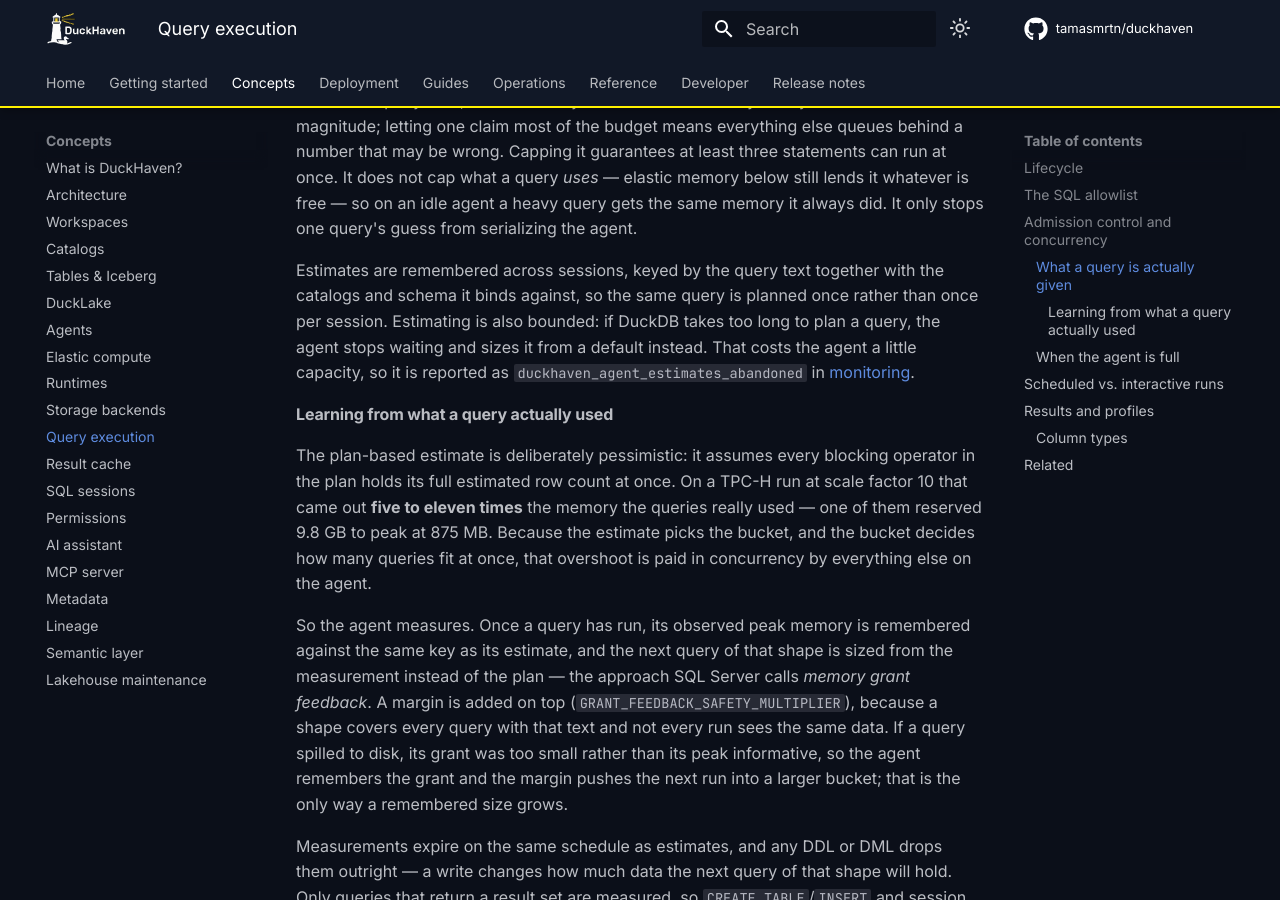
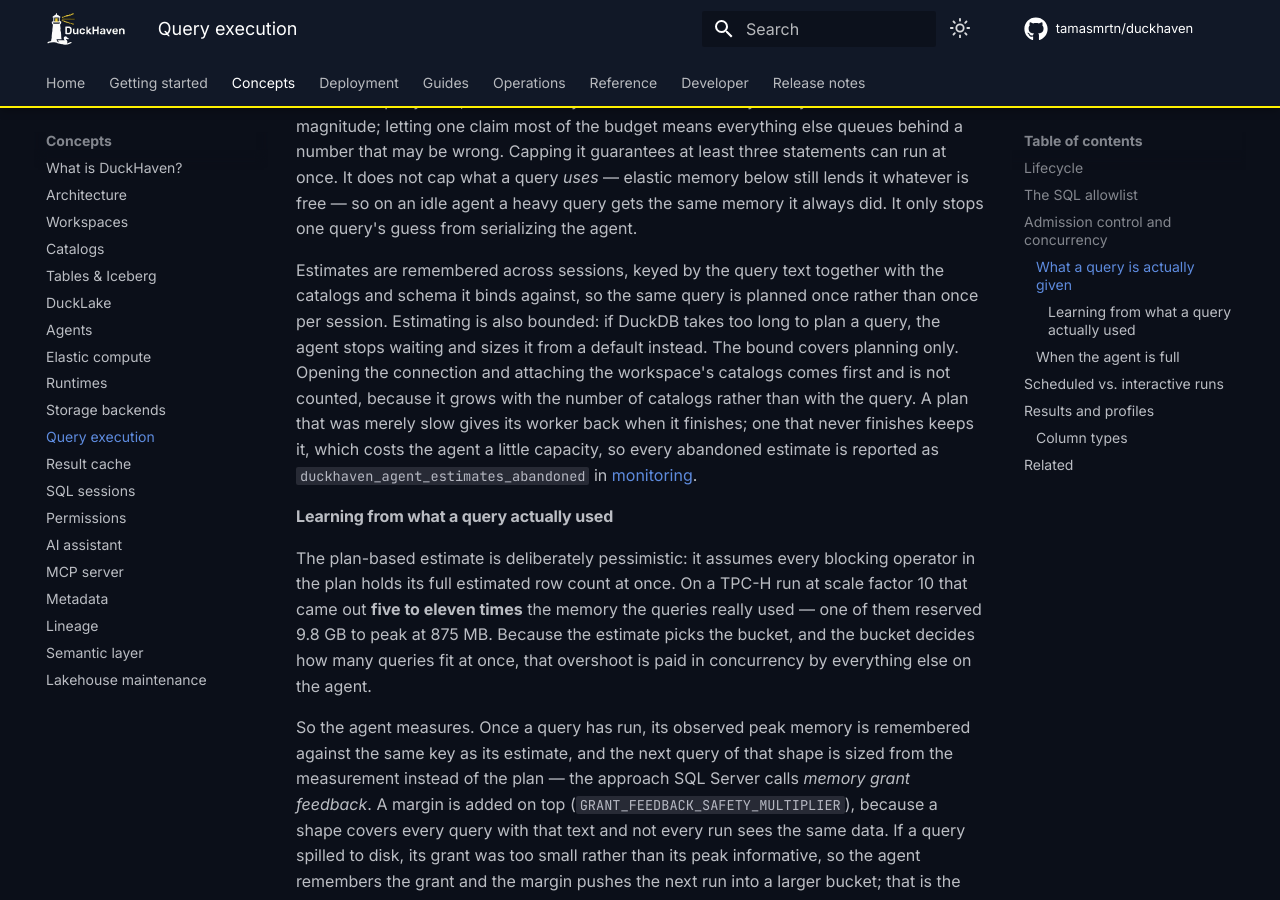
Before and after one commit to tamasmrtn/duckhaven, an MkDocs documentation site: the page built from docs/concepts/query-execution.md, in a window 1280 px wide and 900 px high, scrolled down 1451 px. Built offline with MkDocs 1.6.1 and Material for MkDocs 9.7.7, drawn with Linux system fonts in a browser that asks for light colours; comment, search, counter and statistics services are not loaded.

Commit message:
Document that only a stuck planner keeps its estimate worker

```diff
--- a/docs/concepts/query-execution.md
+++ b/docs/concepts/query-execution.md
@@ -51,8 +51,11 @@ memory it always did. It only stops one query's guess from serializing the agent
 
 Estimates are remembered across sessions, keyed by the query text together with the catalogs and schema it binds
 against, so the same query is planned once rather than once per session. Estimating is also bounded: if DuckDB takes
-too long to plan a query, the agent stops waiting and sizes it from a default instead. That costs the agent a little
-capacity, so it is reported as `duckhaven_agent_estimates_abandoned` in [monitoring](../operations/monitoring.md).
+too long to plan a query, the agent stops waiting and sizes it from a default instead. The bound covers planning
+only. Opening the connection and attaching the workspace's catalogs comes first and is not counted, because it grows
+with the number of catalogs rather than with the query. A plan that was merely slow gives its worker back when it
+finishes; one that never finishes keeps it, which costs the agent a little capacity, so every abandoned estimate is
+reported as `duckhaven_agent_estimates_abandoned` in [monitoring](../operations/monitoring.md).
 
 #### Learning from what a query actually used
 
```
Also changed, not shown: docs/operations/monitoring.md (+1 -1 lines), 1 other file.
